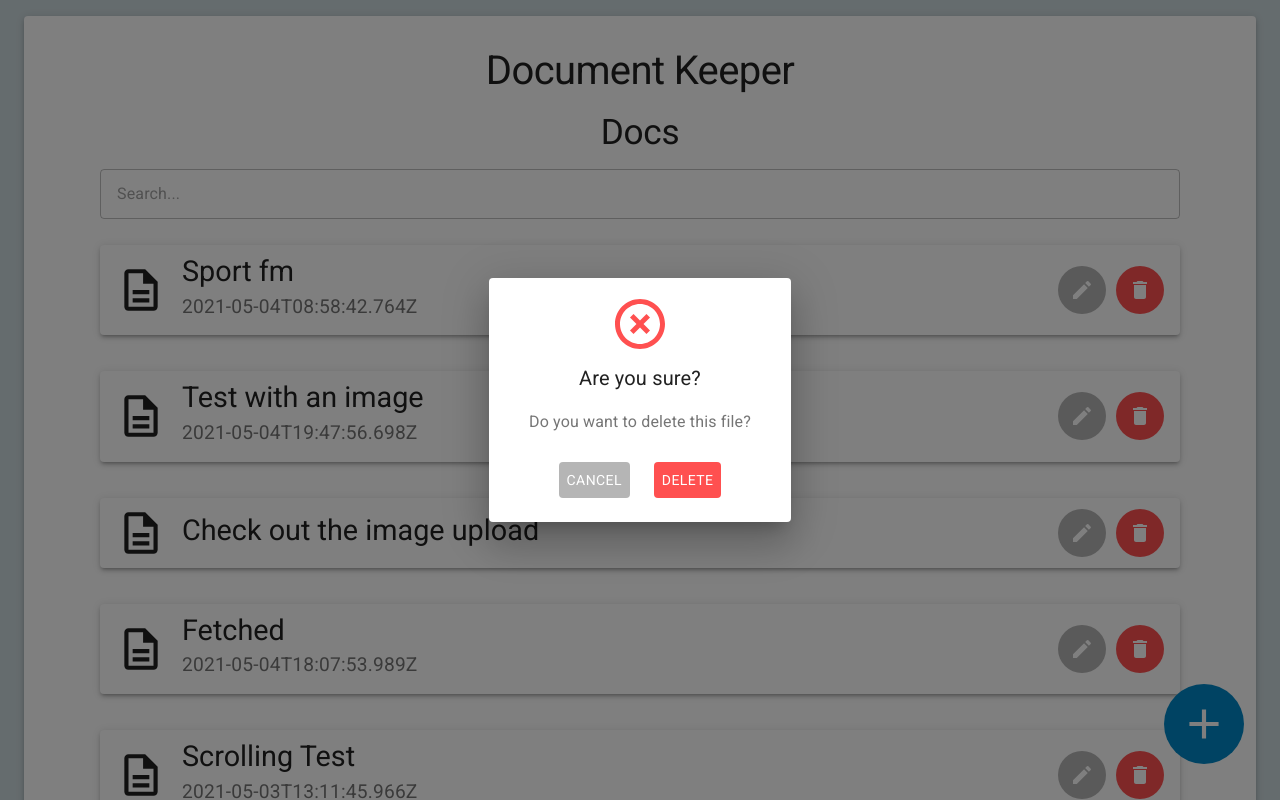
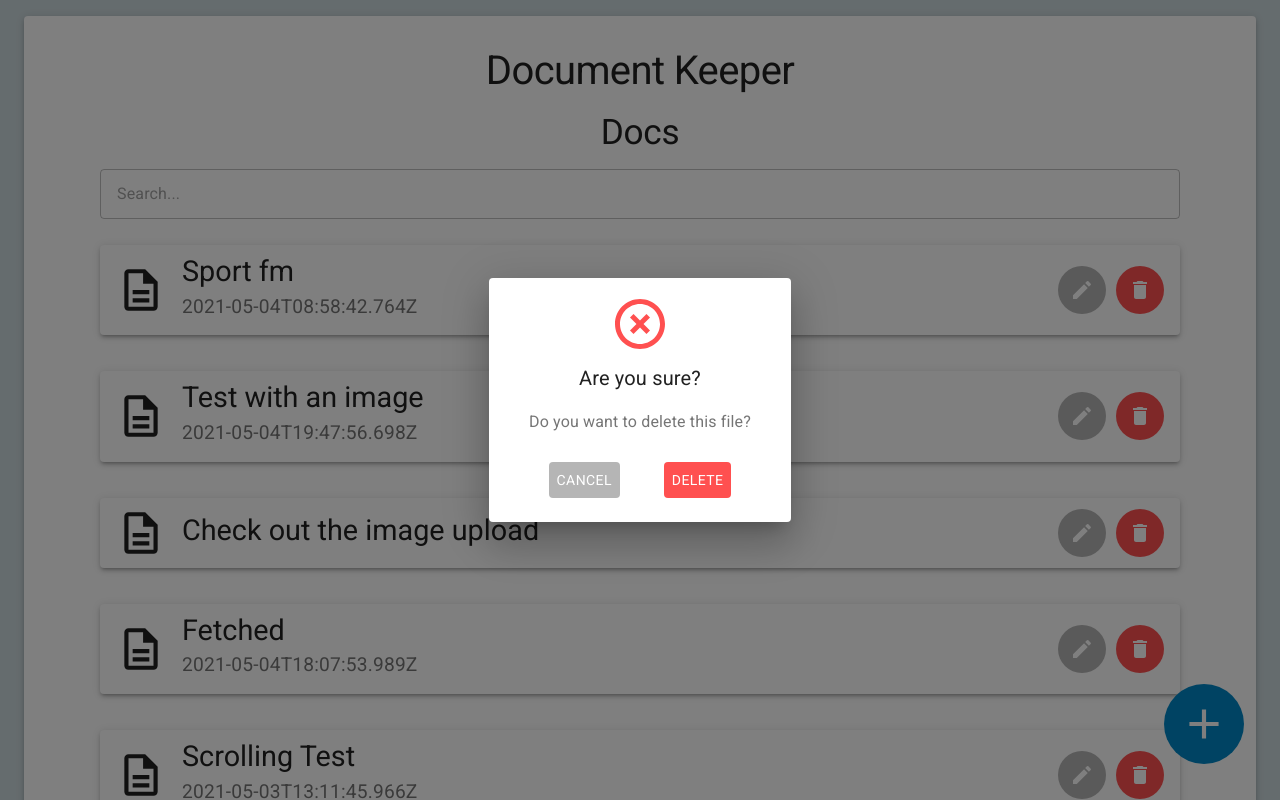
Before and after one commit to Stef-Lev/dockeeper-PoC, a React (Create React App) app: page / in a window 1280 px wide. Both pictures are taken after a click on the button 1140 px from the left and 290 px from the top of the page. Shown: the top 800 px of the page. Built offline with nearby package versions, Linux system fonts and the light colour scheme; data requests are answered from the project's data file.

Commit message:
begun refactoring modal

```diff
--- a/src/components/ActionButton.js
+++ b/src/components/ActionButton.js
@@ -1,18 +1,14 @@
 import React from "react";
 import styled from "styled-components";
 import IconButton from "@material-ui/core/IconButton";
-import EditIcon from "@material-ui/icons/Edit";
-import AddIcon from "@material-ui/icons/Add";
-import ArrowBackIcon from "@material-ui/icons/ArrowBack";
-import { theme } from "../themeColors";
 
 const StyledIconButton = styled(IconButton)`
   width: 80px;
   height: 80px;
-  background-color: ${(props) => props.backgroundColor};
-  color: ${(props) => props.color};
+  background-color: ${(props) => props.$backgroundColor};
+  color: ${(props) => props.$color};
   :hover {
-    background-color: ${(props) => props.hoverColor};
+    background-color: ${(props) => props.$hoverColor};
   }
   transition: all 250ms linear;
 `;
@@ -21,9 +17,9 @@ function ActionButton({ icon, backgroundColor, color, hoverColor, onClick }) {
   return (
     <StyledIconButton
       onClick={onClick}
-      backgroundColor={backgroundColor}
-      color={color}
-      hoverColor={hoverColor}
+      $backgroundColor={backgroundColor}
+      $color={color}
+      $hoverColor={hoverColor}
     >
       {icon}
     </StyledIconButton>
--- a/src/components/GenericModal.js
+++ b/src/components/GenericModal.js
@@ -8,6 +8,7 @@ import DialogContentText from "@material-ui/core/DialogContentText";
 import DialogTitle from "@material-ui/core/DialogTitle";
 import HighlightOffOutlinedIcon from "@material-ui/icons/HighlightOffOutlined";
 import CheckCircleOutlineOutlinedIcon from "@material-ui/icons/CheckCircleOutlineOutlined";
+import ModalButton from "./ModalButton";
 import { theme } from "../themeColors";
 
 const Modal = styled(Dialog)`
@@ -27,9 +28,14 @@ const IconContainer = styled.div`
   align-items: center;
 `;
 
-const ActionsContainer = styled(DialogActions)`
+const ButtonsContainer = styled(DialogActions)`
+  display: flex;
   justify-content: center;
+  align-items: center;
+  gap: 20px;
 `;
+
+const iconDimension = { width: "60px", height: "60px" };
 
 const DeleteIcon = styled(HighlightOffOutlinedIcon)`
   color: ${theme.warning.base};
@@ -117,7 +123,7 @@ function GenericModal({ shouldOpen, onClose, type, ...props }) {
           </DialogContentText>
         </DialogContent>
 
-        <ActionsContainer>{renderModalContent("buttons")}</ActionsContainer>
+        <ButtonsContainer>{renderModalContent("buttons")}</ButtonsContainer>
       </Modal>
     </>
   );
--- /dev/null
+++ b/src/components/ModalButton.js
@@ -0,0 +1,19 @@
+import React from "react";
+import styled from "styled-components";
+import Button from "@material-ui/core/Button";
+import { theme } from "../themeColors";
+
+const StyleModalButton = styled(Button)`
+  background-color: ${(props) => theme[props.$type].base};
+  color: ${theme.buttonIcon};
+  :hover {
+    background-color: ${(props) => theme[props.$type].hovered};
+  }
+  transition: all 250ms linear;
+`;
+
+function ModalButton({ type, text }) {
+  return <StyleModalButton $type={type}>{text}</StyleModalButton>;
+}
+
+export default ModalButton;
```
Also changed, not shown: src/routes/EditPage.js (+0 -36 lines), 1 other file (tests, documents, lock files or other folders).
